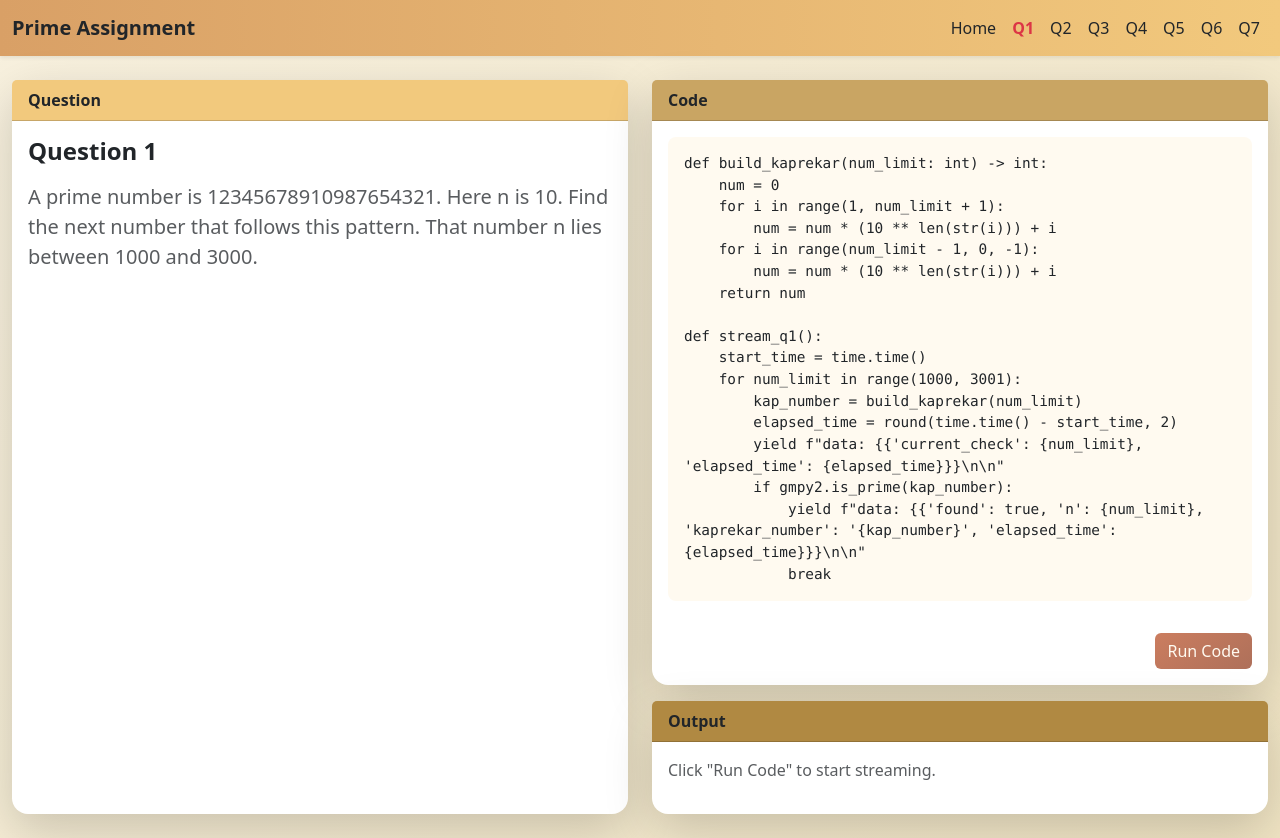
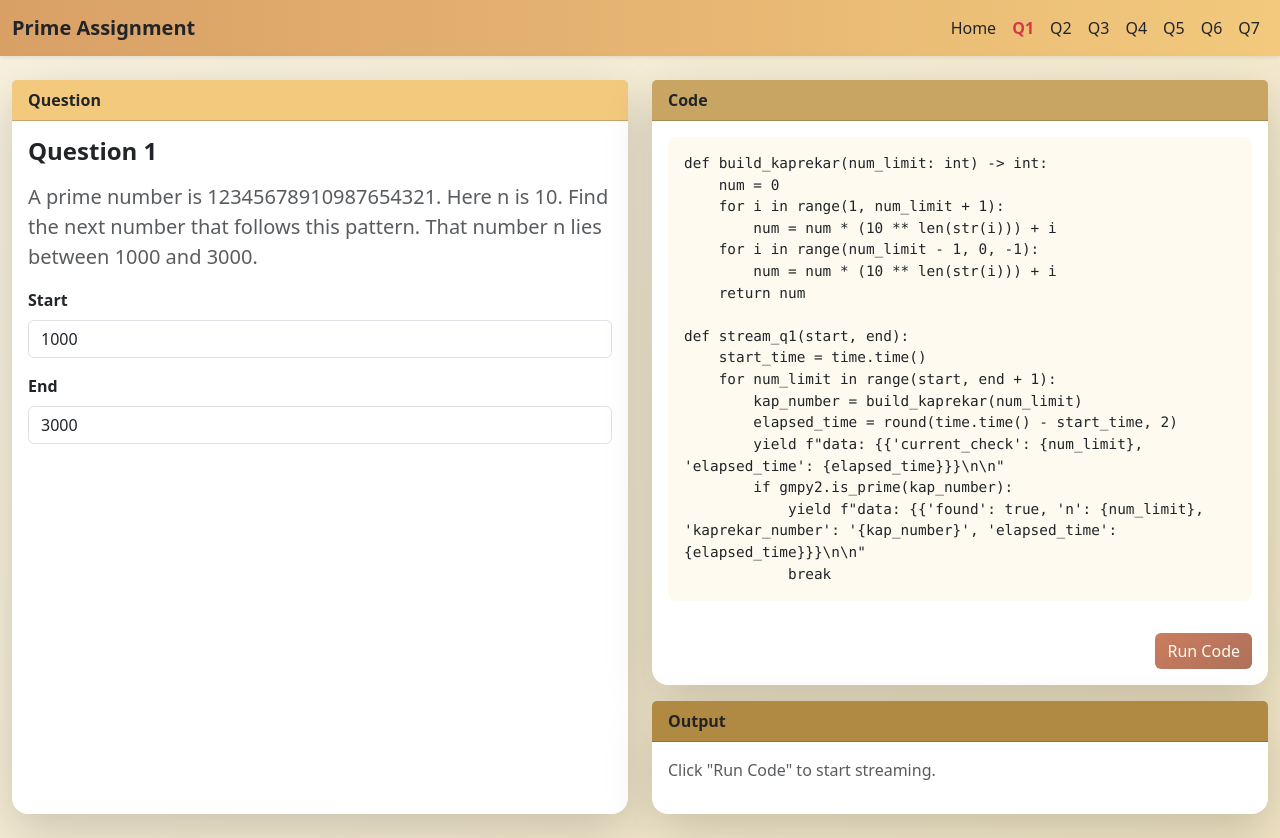
Before and after one commit to rohith-0601/NM_k, a React (Vite) app in the folder frontend/: page /q1 in a window 1280 px wide. Built offline with nearby package versions, Linux system fonts and the light colour scheme.

Commit message:
added input accessibility

```diff
--- a/frontend/src/pages/Question1.jsx
+++ b/frontend/src/pages/Question1.jsx
@@ -7,6 +7,8 @@ function Q1() {
   const [loading, setLoading] = useState(false);
   const [elapsedTime, setElapsedTime] = useState(0);
   const [currentCheck, setCurrentCheck] = useState(null);
+  const [start, setStart] = useState(1000);
+  const [end, setEnd] = useState(3000);
 
   const runCode = () => {
     setLoading(true);
@@ -19,13 +21,21 @@ function Q1() {
       setElapsedTime((prev) => prev + 1);
     }, 1000);
 
-    const eventSource = new EventSource("http://127.0.0.1:8000/q1/stream");
+    // Pass start and end as query params
+    const eventSource = new EventSource(
+      `http://127.0.0.1:8000/q1/stream?start=${start}&end=${end}`
+    );
 
     eventSource.onmessage = (e) => {
       const data = JSON.parse(e.data);
 
       if (data.found) {
         setOutput(data);
+        setLoading(false);
+        clearInterval(timerId);
+        eventSource.close();
+      } else if (data.not_found) {
+        setOutput({ message: "No prime found in given range" });
         setLoading(false);
         clearInterval(timerId);
         eventSource.close();
@@ -69,9 +79,7 @@ function Q1() {
                   key={q}
                   to={`/q${q}`}
                   className={({ isActive }) =>
-                    `nav-link ${
-                      isActive ? "fw-bold text-danger" : "text-dark"
-                    }`
+                    `nav-link ${isActive ? "fw-bold text-danger" : "text-dark"}`
                   }
                 >
                   Q{q}
@@ -101,6 +109,26 @@ function Q1() {
                   next number that follows this pattern. That number n lies
                   between 1000 and 3000.
                 </p>
+
+                {/* Inputs for range */}
+                <div className="mb-3">
+                  <label className="form-label fw-bold">Start</label>
+                  <input
+                    type="number"
+                    value={start}
+                    onChange={(e) => setStart(e.target.value)}
+                    className="form-control"
+                  />
+                </div>
+                <div className="mb-3">
+                  <label className="form-label fw-bold">End</label>
+                  <input
+                    type="number"
+                    value={end}
+                    onChange={(e) => setEnd(e.target.value)}
+                    className="form-control"
+                  />
+                </div>
               </div>
             </div>
           </div>
@@ -127,7 +155,7 @@ function Q1() {
                     borderRadius: "8px",
                   }}
                 >
-{`def build_kaprekar(num_limit: int) -> int:
+                  {`def build_kaprekar(num_limit: int) -> int:
     num = 0
     for i in range(1, num_limit + 1):
         num = num * (10 ** len(str(i))) + i
@@ -135,9 +163,9 @@ function Q1() {
         num = num * (10 ** len(str(i))) + i
     return num
 
-def stream_q1():
+def stream_q1(start, end):
     start_time = time.time()
-    for num_limit in range(1000, 3001):
+    for num_limit in range(start, end + 1):
         kap_number = build_kaprekar(num_limit)
         elapsed_time = round(time.time() - start_time, 2)
         yield f"data: {{'current_check': {num_limit}, 'elapsed_time': {elapsed_time}}}\\n\\n"
@@ -198,13 +226,13 @@ def stream_q1():
                         borderRadius: "8px",
                       }}
                     >
-                      <p>{JSON.stringify(output.n, null, 2)}</p>
-                      {JSON.stringify(output.kaprekar_number, null, 2)}
-                      <p>Runtime {JSON.stringify(output.runtime_seconds, null, 2)}</p><br/>
+                      {JSON.stringify(output.message, null, 2)}
                     </pre>
                   )
                 ) : (
-                  <p className="text-muted">Click "Run Code" to start streaming.</p>
+                  <p className="text-muted">
+                    Click "Run Code" to start streaming.
+                  </p>
                 )}
               </div>
             </div>
```
Also changed, not shown: 2 other files (tests, documents, lock files or other folders).
